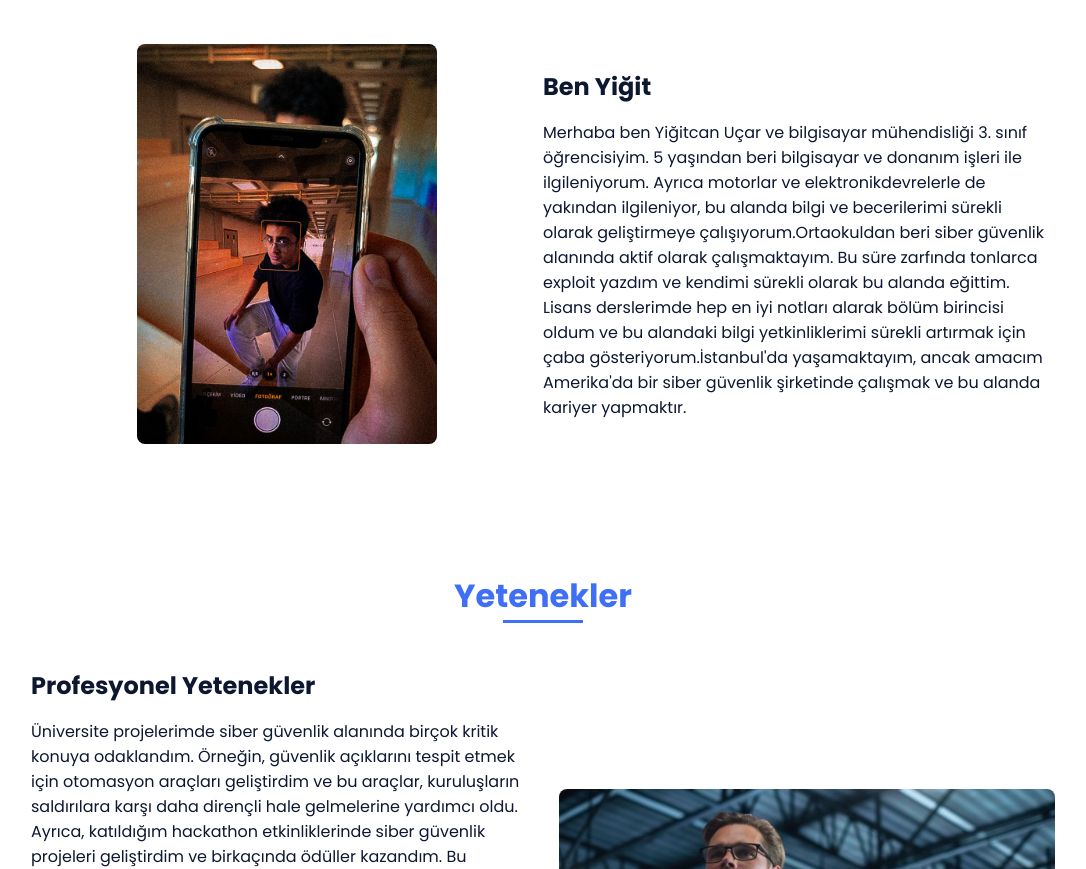
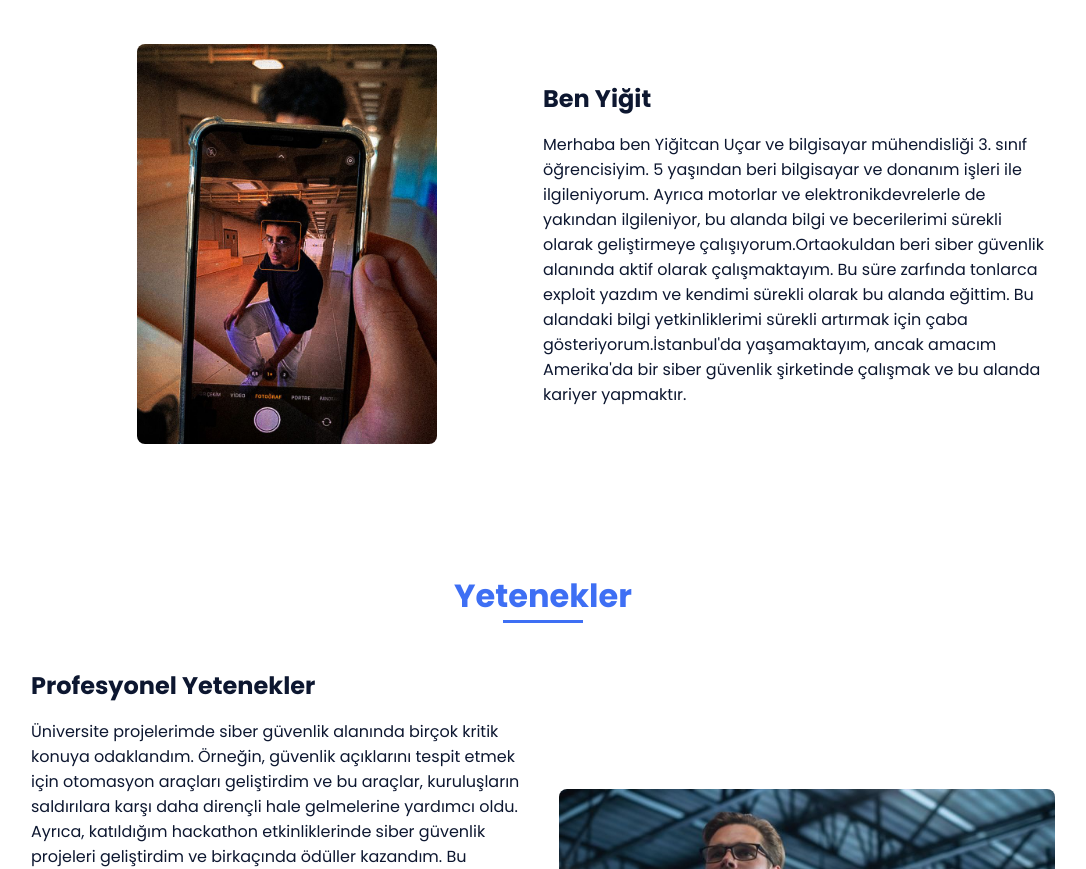
Before and after one commit to LeatherFire/Yigitcan-Ucar-Portfolyo-Site, a plain HTML site: page index.html in a window 1280 px wide. Shown: the part 940-1809 px from the top of the page, without its empty margins (97-1183 px from the left). Drawn offline with nearby package versions, Linux system fonts and the light colour scheme.

Commit message:
Update index.html

```diff
--- a/index.html
+++ b/index.html
@@ -59,7 +59,7 @@
                     </div>
                     <div>
                         <h2 class="about__subtitle">Ben Yiğit</h2>
-                        <p class="about__text">Merhaba ben Yiğitcan Uçar ve bilgisayar mühendisliği 3. sınıf öğrencisiyim. 5 yaşından beri bilgisayar ve donanım işleri ile ilgileniyorum. Ayrıca motorlar ve elektronikdevrelerle de yakından ilgileniyor, bu alanda bilgi ve becerilerimi sürekli olarak geliştirmeye çalışıyorum.Ortaokuldan beri siber güvenlik alanında aktif olarak çalışmaktayım. Bu süre zarfında tonlarca exploit yazdım ve kendimi sürekli olarak bu alanda eğittim. Lisans derslerimde hep en iyi notları alarak bölüm birincisi oldum ve bu alandaki bilgi yetkinliklerimi sürekli artırmak için çaba gösteriyorum.İstanbul'da yaşamaktayım, ancak amacım Amerika'da bir siber güvenlik şirketinde çalışmak ve bu alanda kariyer yapmaktır.</p>
+                        <p class="about__text">Merhaba ben Yiğitcan Uçar ve bilgisayar mühendisliği 3. sınıf öğrencisiyim. 5 yaşından beri bilgisayar ve donanım işleri ile ilgileniyorum. Ayrıca motorlar ve elektronikdevrelerle de yakından ilgileniyor, bu alanda bilgi ve becerilerimi sürekli olarak geliştirmeye çalışıyorum.Ortaokuldan beri siber güvenlik alanında aktif olarak çalışmaktayım. Bu süre zarfında tonlarca exploit yazdım ve kendimi sürekli olarak bu alanda eğittim. Bu alandaki bilgi yetkinliklerimi sürekli artırmak için çaba gösteriyorum.İstanbul'da yaşamaktayım, ancak amacım Amerika'da bir siber güvenlik şirketinde çalışmak ve bu alanda kariyer yapmaktır.</p>
                     </div>
                 </div>
             </section>
```
